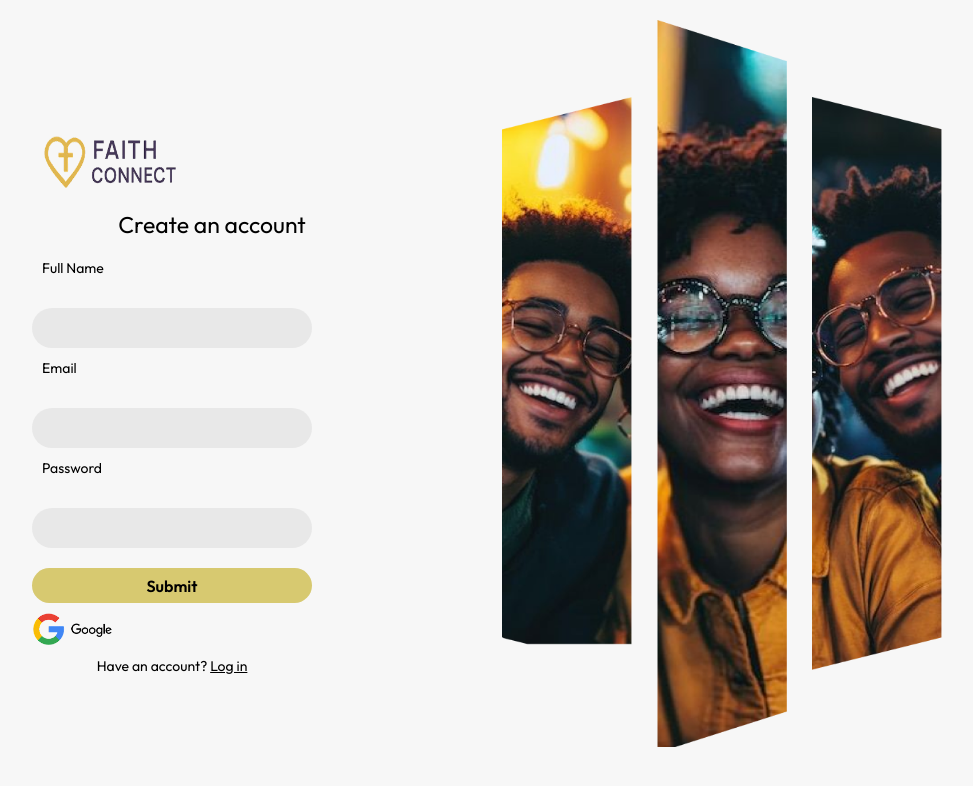
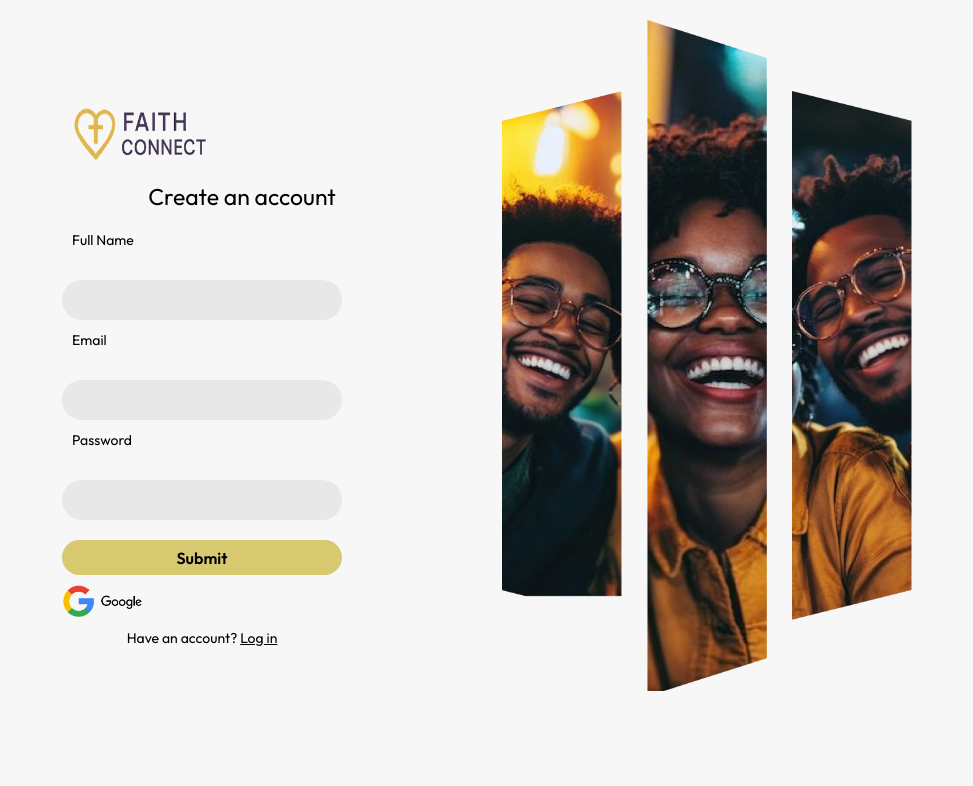
Before and after one commit to bantofweb4/FaithConnect, a React (Vite) app: page /mainsignup in a window 1280 px wide. Shown: the top 786 px of the page, without its empty margins (153-1126 px from the left). Built offline with nearby package versions, Linux system fonts and the light colour scheme.

Commit message:
I made little changes in sign up

```diff
--- a/src/component/Signup.css
+++ b/src/component/Signup.css
@@ -57,7 +57,7 @@ label {
   background: rgba(217, 217, 217, 0.5);
   border-radius: 20px;
   border: none;
-  padding: 0 20px;
+  padding: 0 10px;
   margin-top: 5px;
   outline: none;
 }
@@ -96,5 +96,5 @@ label {
 }
 
 .signup-right img {
-  width: 130px;
+  width: 120px;
 }
```
